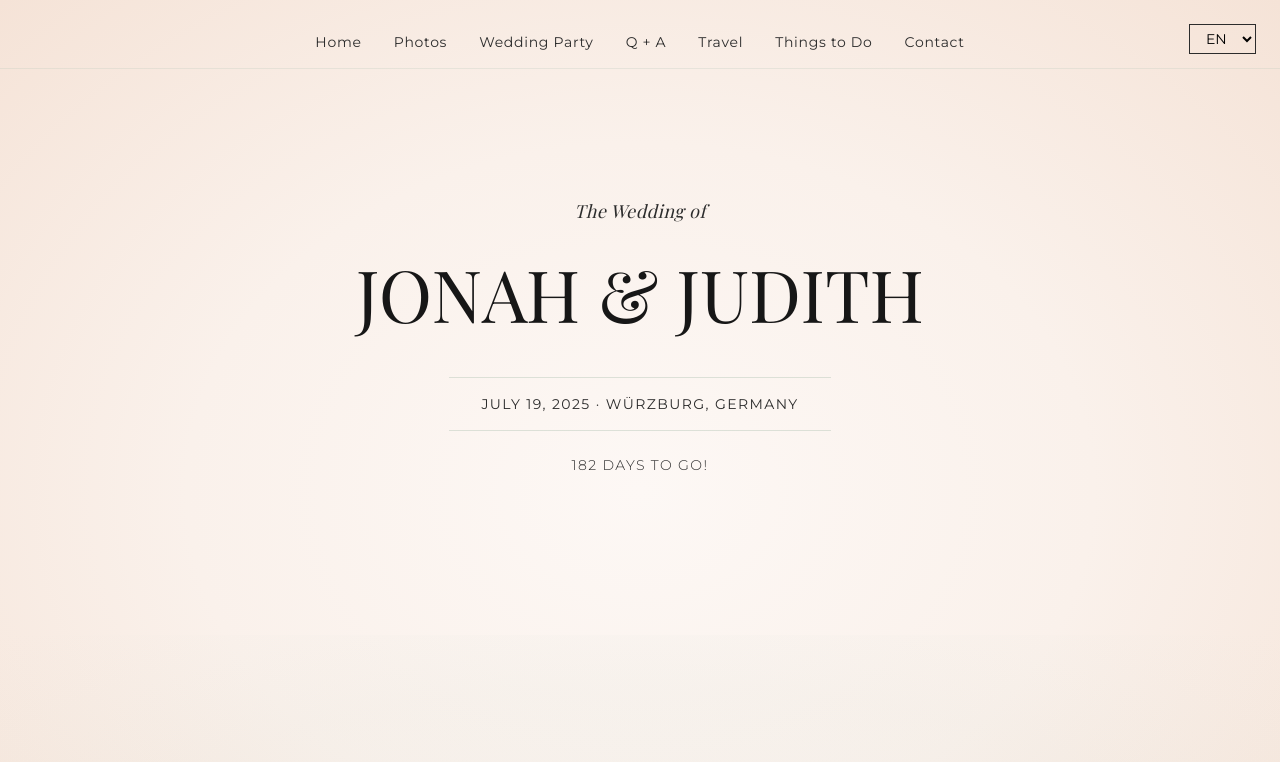
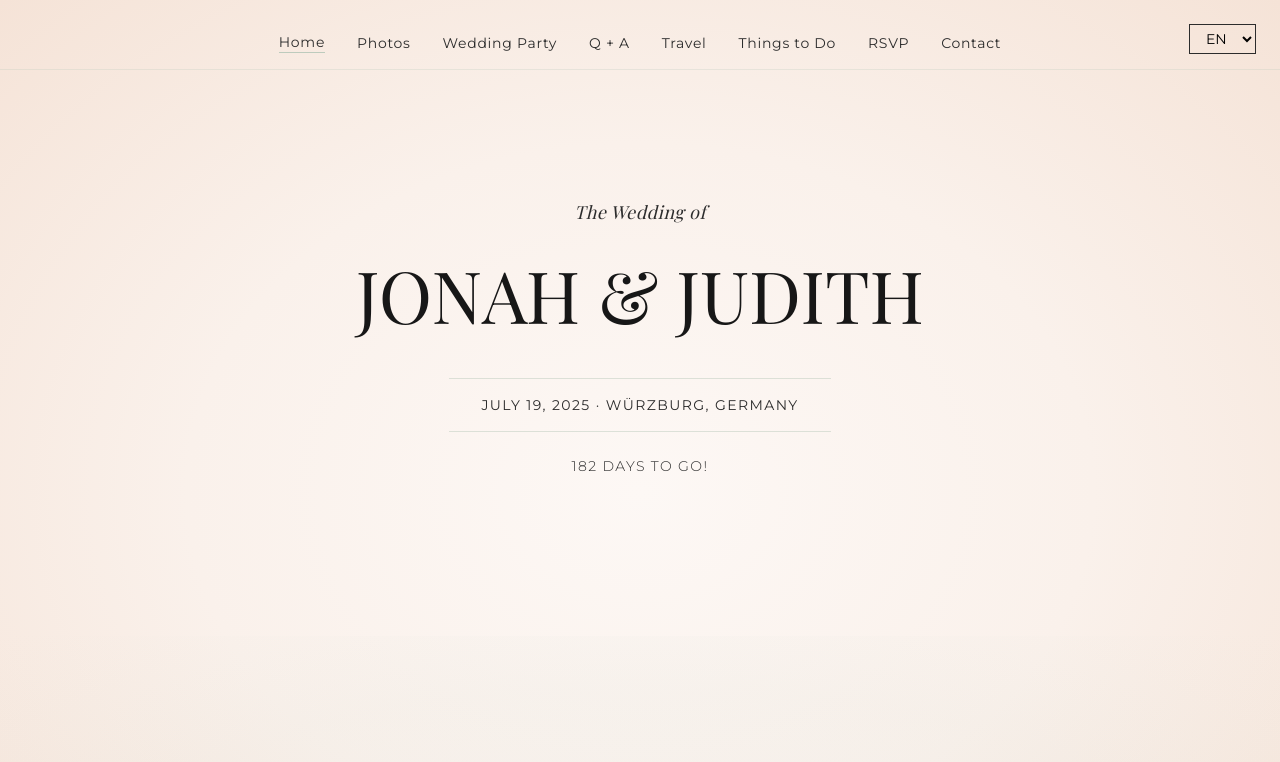
Before and after one commit to Jonesman-hub/wedding-website, a React (Vite) app: page / in a window 1280 px wide. Shown: the top 762 px of the page. Built offline with nearby package versions, Linux system fonts and the light colour scheme; a web font is replaced by a local one.

Commit message:
Update App.jsx to include RSVP tab and functionality

```diff
--- a/src/App.jsx
+++ b/src/App.jsx
@@ -1,4 +1,6 @@
 import React, { useState } from 'react';
+import TabSystem from './components/TabSystem';
+import { RSVPForm, RSVPDashboard } from './components/RSVPForm';
 
 const translations = {
   en: {
@@ -9,6 +11,7 @@ const translations = {
       qa: "Q + A",
       travel: "Travel",
       todo: "Things to Do",
+      rsvp: "RSVP",
       contact: "Contact"
     },
     hero: {
@@ -16,6 +19,10 @@ const translations = {
       names: "JONAH & JUDITH",
       location: "WÜRZBURG, GERMANY",
       countdown: "DAYS TO GO!"
+    },
+    tabs: {
+      form: "RSVP Form",
+      list: "Guest List"
     }
   },
   de: {
@@ -26,6 +33,7 @@ const translations = {
       qa: "F + A",
       travel: "Anreise",
       todo: "Aktivitäten",
+      rsvp: "RSVP",
       contact: "Kontakt"
     },
     hero: {
@@ -33,17 +41,48 @@ const translations = {
       names: "JONAH & JUDITH",
       location: "WÜRZBURG, DEUTSCHLAND",
       countdown: "TAGE BIS ZUR HOCHZEIT!"
+    },
+    tabs: {
+      form: "RSVP Formular",
+      list: "Gästeliste"
     }
   }
 };
 
 function App() {
   const [currentLang, setCurrentLang] = useState('en');
+  const [activeTab, setActiveTab] = useState('home');
+  const [rsvpList, setRsvpList] = useState([]);
+  const [rsvpActiveTab, setRsvpActiveTab] = useState('form');
+
   const t = translations[currentLang];
 
   const weddingDate = new Date('2025-07-19');
   const today = new Date();
   const daysUntil = Math.ceil((weddingDate - today) / (1000 * 60 * 60 * 24));
+
+  const handleRSVPSubmit = (formData) => {
+    setRsvpList([...rsvpList, formData]);
+  };
+
+  const rsvpTabs = [
+    {
+      id: 'form',
+      label: {
+        en: 'RSVP Form',
+        de: 'RSVP Formular'
+      },
+      content: <RSVPForm onSubmit={handleRSVPSubmit} currentLang={currentLang} />
+    },
+    {
+      id: 'list',
+      label: {
+        en: 'Guest List',
+        de: 'Gästeliste'
+      },
+      content: <RSVPDashboard rsvpList={rsvpList} currentLang={currentLang} />
+    }
+  ];
 
   return (
     <div className="min-h-screen bg-gradient-radial from-champagne-50 via-champagne-100 to-champagne-200">
@@ -64,18 +103,23 @@ function App() {
         <div className="container mx-auto px-4">
           <div className="flex flex-wrap justify-center gap-8 text-sm tracking-wider">
             {Object.entries(t.nav).map(([key, value]) => (
-              <a
+              <button
                 key={key}
-                href={`#${key}`}
-                className="text-charcoal-700 hover:text-charcoal-900 transition-all duration-300 hover:border-b hover:border-sage-300"
+                onClick={() => setActiveTab(key)}
+                className={`text-charcoal-700 hover:text-charcoal-900 transition-all duration-300 hover:border-b hover:border-sage-300 ${
+                  activeTab === key ? 'border-b border-sage-300' : ''
+                }`}
               >
                 {value}
-              </a>
+              </button>
             ))}
           </div>
         </div>
       </nav>
 
+      {/* Content Sections */}
+      {activeTab === 'home' ? (
+        <>
           {/* Hero Section */}
           <div className="container mx-auto px-4 pt-32 pb-40 text-center">
             <p className="text-lg text-charcoal-700 mb-8 font-display italic tracking-wide">
@@ -111,6 +155,23 @@ function App() {
               </div>
             </div>
           </div>
+        </>
+      ) : activeTab === 'rsvp' ? (
+        <div className="py-16">
+          <TabSystem
+            activeTab={rsvpActiveTab}
+            setActiveTab={setRsvpActiveTab}
+            tabs={rsvpTabs}
+            currentLang={currentLang}
+          />
+        </div>
+      ) : (
+        <div className="container mx-auto px-4 py-16">
+          <h2 className="text-4xl font-display text-center">
+            {t.nav[activeTab]} Content Coming Soon
+          </h2>
+        </div>
+      )}
     </div>
   );
 }
```
Lines whose indentation alone changed are shown as unchanged.
